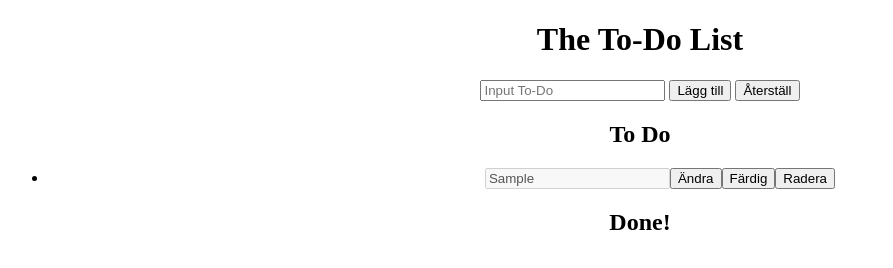
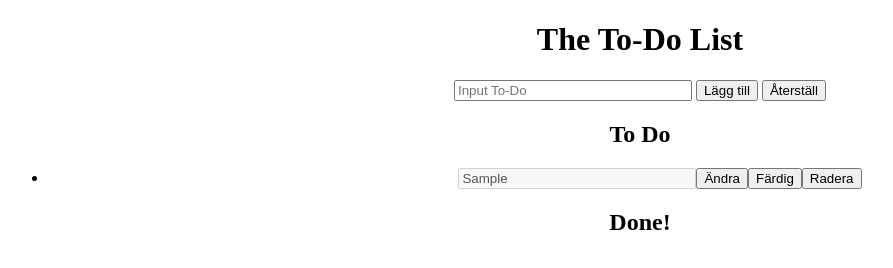
Before and after one commit to Woondzer/plugg, a plain HTML site: page To-Do /index.html in a window 1280 px wide. Both pictures are taken after typing "Sample" into the empty fields and a click on the button "Lägg till". Shown: the whole page, without its empty margins (0-893 px from the left). Drawn offline with Linux system fonts and the light colour scheme.

Commit message:
added max number of characters in input

```diff
--- a/To-Do /ToDoManager.js
+++ b/To-Do /ToDoManager.js
@@ -35,6 +35,8 @@ class ToDoManager {
         const deleteBtn = document.createElement('button');
 
         newInput.type = 'text';
+        newInput.maxLength = 35;
+        newInput.style.width = '230px'
         newInput.value = inputValue;
         newInput.className = 'input-ToDo-copy';
         newInput.disabled = 'true';
@@ -94,6 +96,8 @@ class ToDoManager {
         const deleteBtn = document.createElement('button');
 
         doneInput.type = 'text';
+        doneInput.maxLength = 35;
+        doneInput.style.width = '230px'
         doneInput.value = doneValue;
         doneInput.className = 'done-ToDo-copy';
         doneInput.disabled = 'true';
--- a/To-Do /index.html
+++ b/To-Do /index.html
@@ -11,7 +11,7 @@
         <h1>The To-Do List</h1>
 
         <form id="input-Container">
-            <input type="text" class="form-input" id="input-ToDo" placeholder="Input To-Do">
+            <input type="text" class="form-input" id="input-ToDo" maxlength = 35 placeholder="Input To-Do">
             <button id="add-ToDo">Lägg till</button>
             <button id="resetPage">Återställ</button>
         </form>
--- a/To-Do /styles.css
+++ b/To-Do /styles.css
@@ -1,3 +1,7 @@
 #content {
     text-align: center;
 }
+
+#input-ToDo {
+    width: 230px;
+}
```
